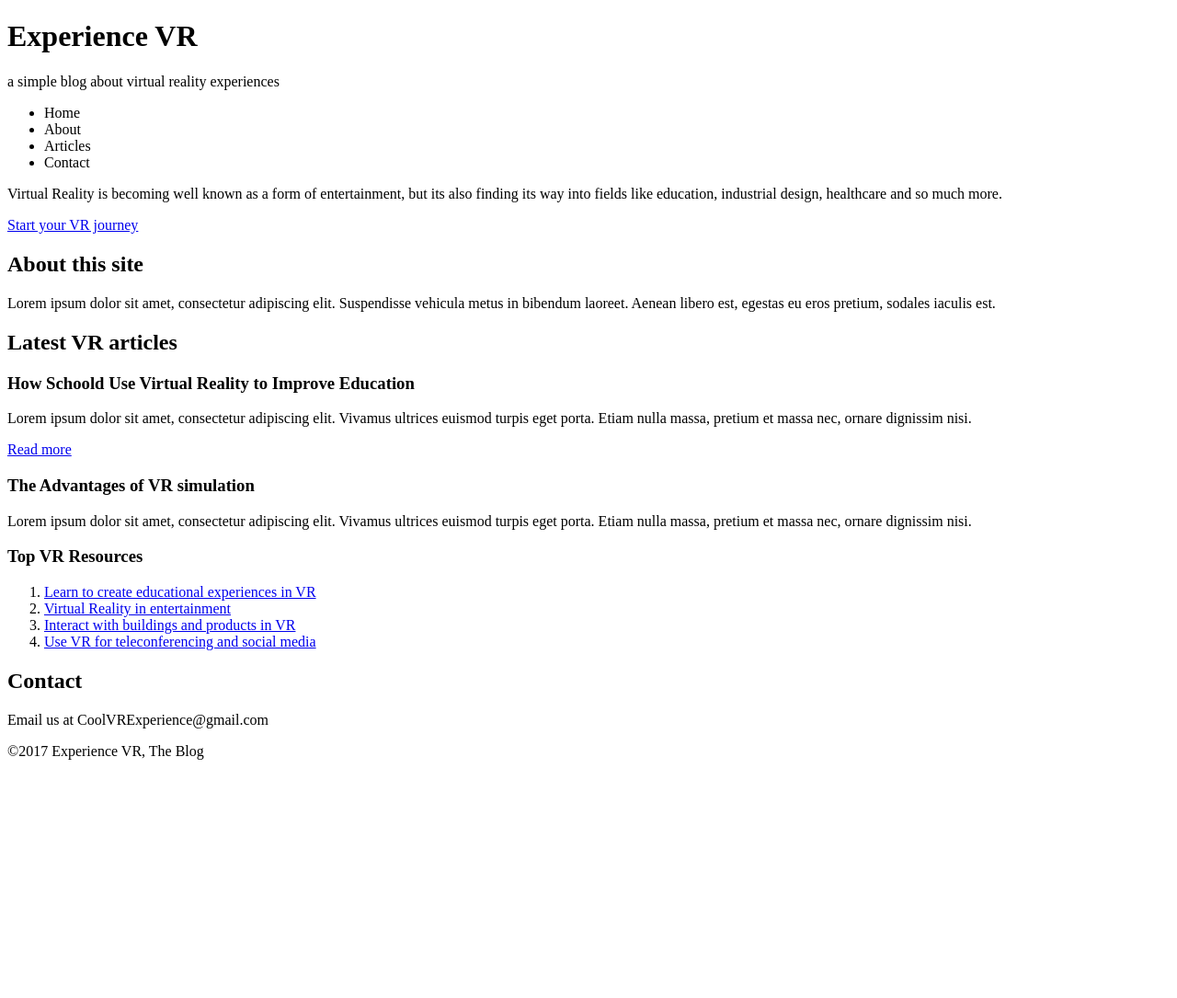
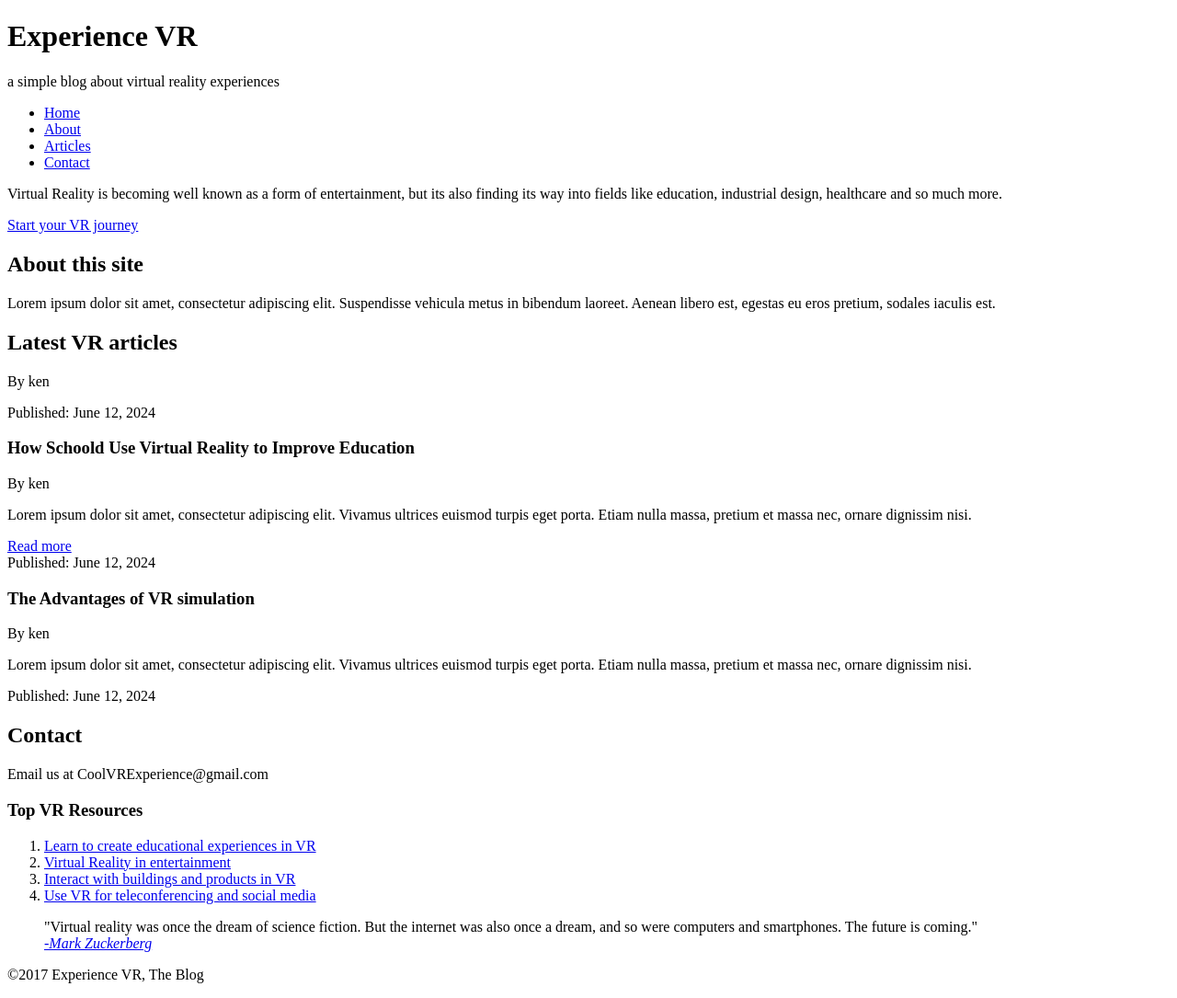
Before and after one commit to kenace20/html-solo, a plain HTML site: page index.html in a window 1280 px wide. Shown: the whole page at 92% size. Before the commit the page ends 842 px from the top, so only its background shows below. Drawn offline with Linux system fonts and the light colour scheme.

Commit message:
link de paginas

```diff
--- a/index.html
+++ b/index.html
@@ -6,50 +6,78 @@
     <title>Experience VR</title>
   </head>
   <body>
+    <div>
       <header>
         <h1>Experience VR</h1>
         <p>a simple blog about virtual reality experiences</p>
+        <nav>
           <ul>
-        <li>Home</li>
-        <li>About</li>
-        <li>Articles</li>
-        <li>Contact</li>
+            <li><a href="#">Home</a></li>
+            <li><a href="#">About</a></li>
+            <li><a href="#">Articles</a></li>
+            <li><a href="#">Contact</a></li>
           </ul>
+        </nav>
       </header>
+      <div>
         <p>
-      Virtual Reality is becoming well known as a form of entertainment, but its
-      also finding its way into fields like education, industrial design,
-      healthcare and so much more.
+          Virtual Reality is becoming well known as a form of entertainment, but
+          its also finding its way into fields like education, industrial
+          design, healthcare and so much more.
         </p>
         <a
           href="https://blog.teamtreehouse.com/should-i-learn-html-and-css"
           target="_blank"
           >Start your VR journey</a
         >
+      </div>
+      <main>
         <section>
           <h2>About this site</h2>
           <p>
             Lorem ipsum dolor sit amet, consectetur adipiscing elit. Suspendisse
-        vehicula metus in bibendum laoreet. Aenean libero est, egestas eu eros
-        pretium, sodales iaculis est.
+            vehicula metus in bibendum laoreet. Aenean libero est, egestas eu
+            eros pretium, sodales iaculis est.
           </p>
         </section>
         <section>
+          <header>
             <h2>Latest VR articles</h2>
+            <p>By ken</p>
+            <p>Published: June 12, 2024</p>
+          </header>
+          <article>
+            <header>
               <h3>How Schoold Use Virtual Reality to Improve Education</h3>
+              <p>By ken</p>
+            </header>
             <p>
               Lorem ipsum dolor sit amet, consectetur adipiscing elit. Vivamus
-        ultrices euismod turpis eget porta. Etiam nulla massa, pretium et massa
-        nec, ornare dignissim nisi.
+              ultrices euismod turpis eget porta. Etiam nulla massa, pretium et
+              massa nec, ornare dignissim nisi.
             </p>
-      <a href="#">Read more</a>
+            <a href="article.html">Read more</a>
+            <footer>Published: June 12, 2024</footer>
+          </article>
+          <article>
+            <header>
               <h3>The Advantages of VR simulation</h3>
+              <p>By ken</p>
+            </header>
             <p>
               Lorem ipsum dolor sit amet, consectetur adipiscing elit. Vivamus
-        ultrices euismod turpis eget porta. Etiam nulla massa, pretium et massa
-        nec, ornare dignissim nisi.
+              ultrices euismod turpis eget porta. Etiam nulla massa, pretium et
+              massa nec, ornare dignissim nisi.
             </p>
+            <footer>Published: June 12, 2024</footer>
+          </article>
         </section>
+        <section>
+          <h2>Contact</h2>
+          <p>Email us at CoolVRExperience@gmail.com</p>
+        </section>
+      </main>
+      <aside>
         <h3>Top VR Resources</h3>
         <ol>
           <li><a href="#">Learn to create educational experiences in VR</a></li>
@@ -57,12 +85,22 @@
           <li><a href="#">Interact with buildings and products in VR</a></li>
           <li><a href="#">Use VR for teleconferencing and social media</a></li>
         </ol>
-    <section>
-      <h2>Contact</h2>
-      <p>Email us at CoolVRExperience@gmail.com</p>
-    </section>
+        <blockquote>
+          "Virtual reality was once the dream of science fiction. But the
+          internet was also once a dream, and so were computers and smartphones.
+          The future is coming."
+          <footer>
+            <cite
+              ><a href="https://www.facebook.com/zuck/posts/10101319050523971"
+                >-Mark Zuckerberg</a
+              ></cite
+            >
+          </footer>
+        </blockquote>
+      </aside>
       <footer>
         <p>&copy;2017 Experience VR, The Blog</p>
       </footer>
+    </div>
   </body>
 </html>
```
Also changed, not shown: article.html (added, +58 -0 lines). Lines whose indentation alone changed are shown as unchanged.
